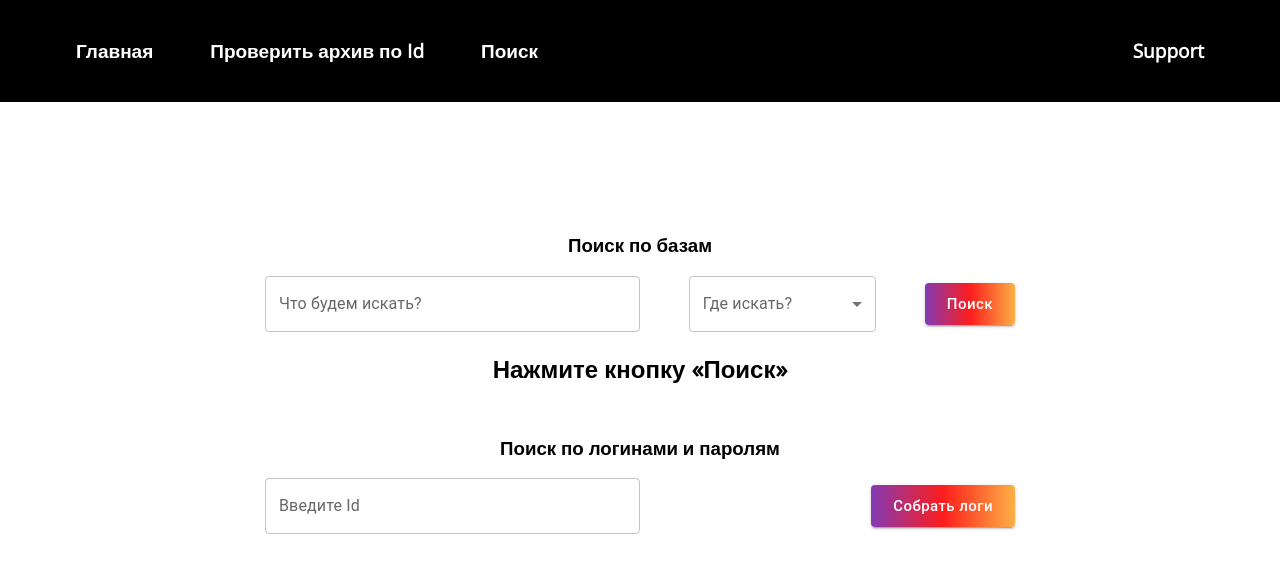
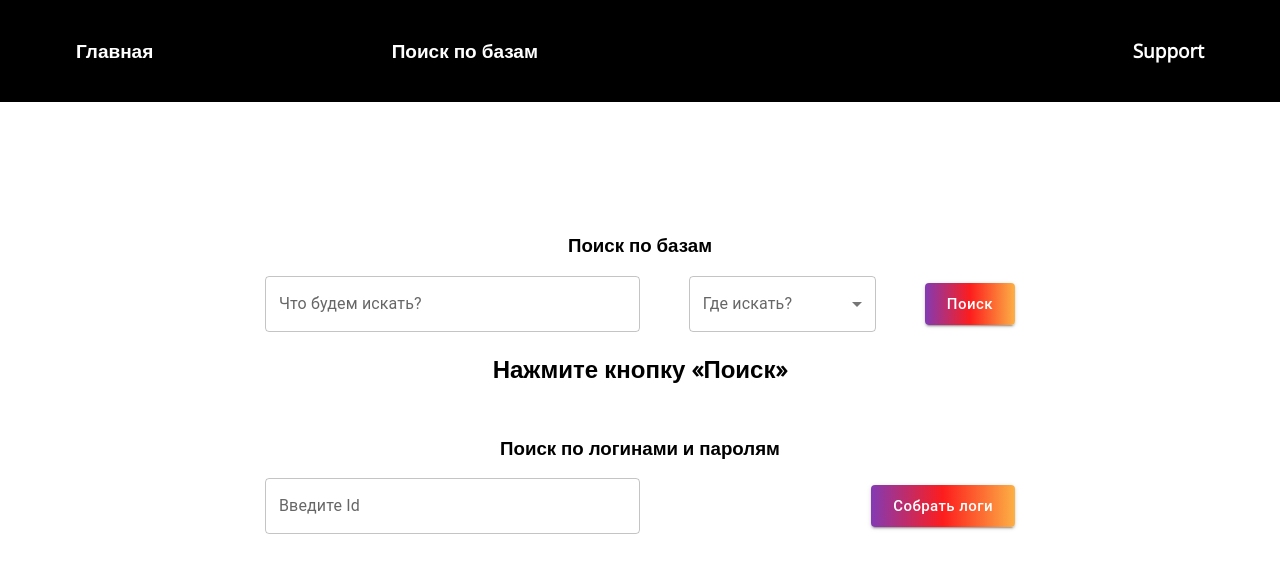
Before and after one commit to gorbatkoff/logs-sorter-react-redux, a React (Create React App) app: page /search in a window 1280 px wide. Shown: the top 572 px of the page. Built offline with nearby package versions, Linux system fonts and the light colour scheme.

Commit message:
Delete useless link

```diff
--- a/src/components/Header/Header.jsx
+++ b/src/components/Header/Header.jsx
@@ -8,8 +8,7 @@ function Header() {
         <header className={styles.header}>
             <div className={styles.first}>
                 <Link to="/">Главная</Link>
-                <Link to="/check-by-id">Проверить архив по Id</Link>
-                <Link to="/search">Поиск</Link>
+                <Link to="/search">Поиск по базам</Link>
             </div>
 
             <div>
```
